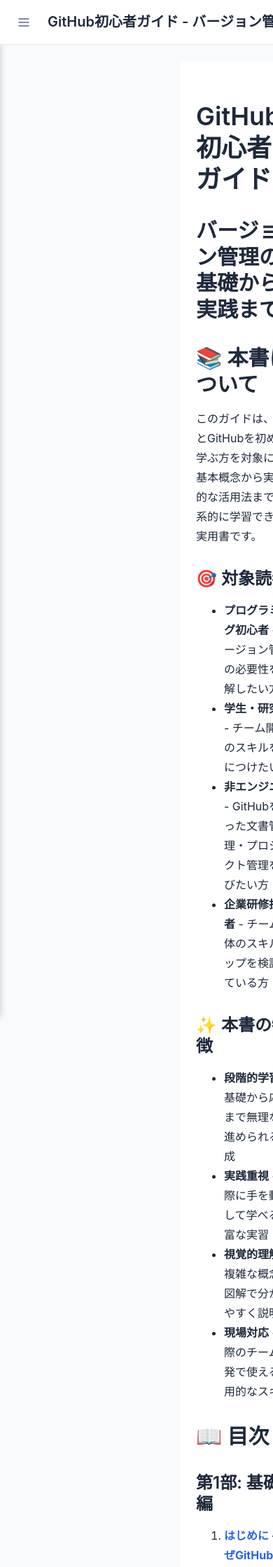
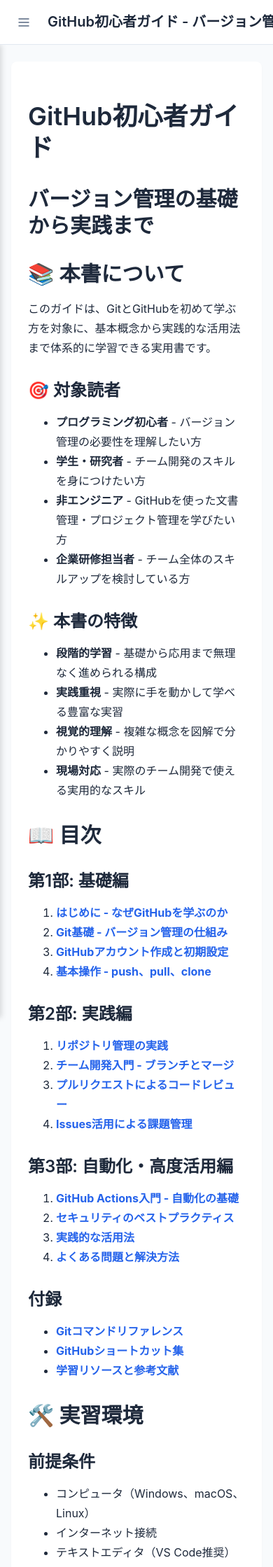
Before and after one commit to itdojp/github-guide-for-beginners-book, a Jekyll site: the page built from docs/index.md, in a window 390 px wide. Shown: the top 2239 px of the page at 70% size. Built offline with Jekyll 4.4.1, drawn with Linux system fonts in a browser that asks for light colours.

Commit message:
Comprehensive fix for all sidebar and layout issues
1. Navigation Links: Fixed grayed out navigation by adding \!important declarations
   - Ensured all .toc-link elements are fully clickable and styled
   - Added explicit pointer-events: auto and opacity: 1
   - Restored hover and active states

2. True Overlay Layout: Implemented full-width content with no left margin
   - Added high specificity selectors (.book-layout .book-main)
   - Used \!important to override main.css margin-left: var(--sidebar-width)
   - Content now uses 100% width when sidebar is hidden

3. Page Position: Prevented page jumping when clicking hamburger menu
   - Added scroll-behavior: auto to override smooth scrolling
   - Removed focus outline on sidebar toggle

All three major issues reported by user should now be resolved.

🤖 Generated with [Claude Code](https://claude.ai/code)

Co-Authored-By: Claude <noreply@anthropic.com>

```diff
--- a/docs/assets/css/mobile-responsive.css
+++ b/docs/assets/css/mobile-responsive.css
@@ -10,23 +10,37 @@
   opacity: 0;
 }
 
+/* Prevent page jumping when clicking hamburger menu */
+.sidebar-toggle:focus {
+  outline: none;
+}
+
+/* Prevent scroll behavior change */
+html {
+  scroll-behavior: auto;
+}
+
 /* Mobile/tablet responsive implementation - expanded range to include tablets */
 @media (max-width: 1024px) {
-  /* Force main content to use full width */
-  .book-main {
-    margin-left: 0;
-    width: 100%;
+  /* Force main content to use full width with highest specificity */
+  .book-layout .book-main {
+    margin-left: 0 !important;
+    width: 100% !important;
+    max-width: 100% !important;
   }
 
   /* Show hamburger menu on mobile/tablet */
   .sidebar-toggle {
-    display: flex;
+    display: flex !important;
   }
 
-  /* Content uses full width with proper margins */
-  .book-content {
-    padding-left: 1rem;
-    padding-right: 1rem;
+  /* Content uses full width with proper margins - high specificity */
+  .book-layout .book-main .book-content {
+    max-width: 100% !important;
+    width: 100% !important;
+    margin: 0 !important;
+    padding-left: 1rem !important;
+    padding-right: 1rem !important;
   }
 
   /* Mobile sidebar - hidden by default, overlay when opened */
@@ -46,30 +60,37 @@
 
   /* Show sidebar when checkbox is checked - working selector pattern */
   .sidebar-toggle-checkbox:checked ~ .book-layout .book-sidebar {
-    transform: translateX(0);
+    transform: translateX(0) !important;
+    background: var(--bg-primary) !important;
+    opacity: 1 !important;
+    pointer-events: auto !important;
+    z-index: 1000 !important;
   }
 
   /* Ensure all sidebar content is interactive when shown */
   .sidebar-toggle-checkbox:checked ~ .book-layout .book-sidebar * {
-    opacity: 1;
-    pointer-events: auto;
-    color: inherit;
+    opacity: 1 !important;
+    pointer-events: auto !important;
+    color: inherit !important;
   }
 
   /* Ensure navigation links are fully functional */
   .sidebar-toggle-checkbox:checked ~ .book-layout .book-sidebar .toc-link {
-    color: var(--text-secondary);
-    cursor: pointer;
+    color: var(--text-secondary) !important;
+    background: transparent !important;
+    opacity: 1 !important;
+    pointer-events: auto !important;
+    cursor: pointer !important;
   }
 
   .sidebar-toggle-checkbox:checked ~ .book-layout .book-sidebar .toc-link:hover {
-    background: var(--bg-secondary);
-    color: var(--text-primary);
+    background: var(--bg-secondary) !important;
+    color: var(--text-primary) !important;
   }
 
   .sidebar-toggle-checkbox:checked ~ .book-layout .book-sidebar .toc-link.active {
-    background: var(--bg-tertiary);
-    color: var(--primary-color);
+    background: var(--bg-tertiary) !important;
+    color: var(--primary-color) !important;
   }
 
   /* Overlay for mobile */
```
